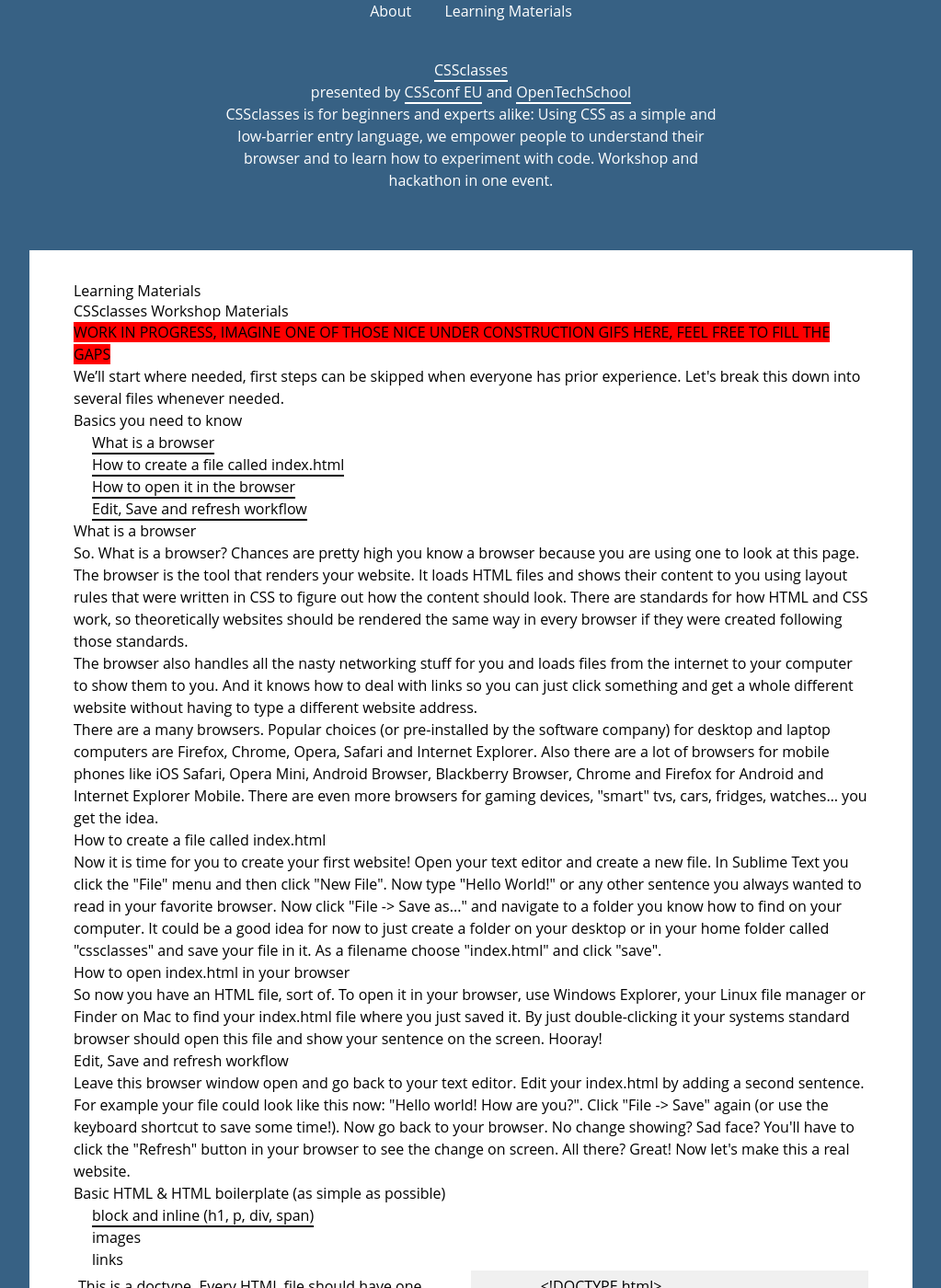
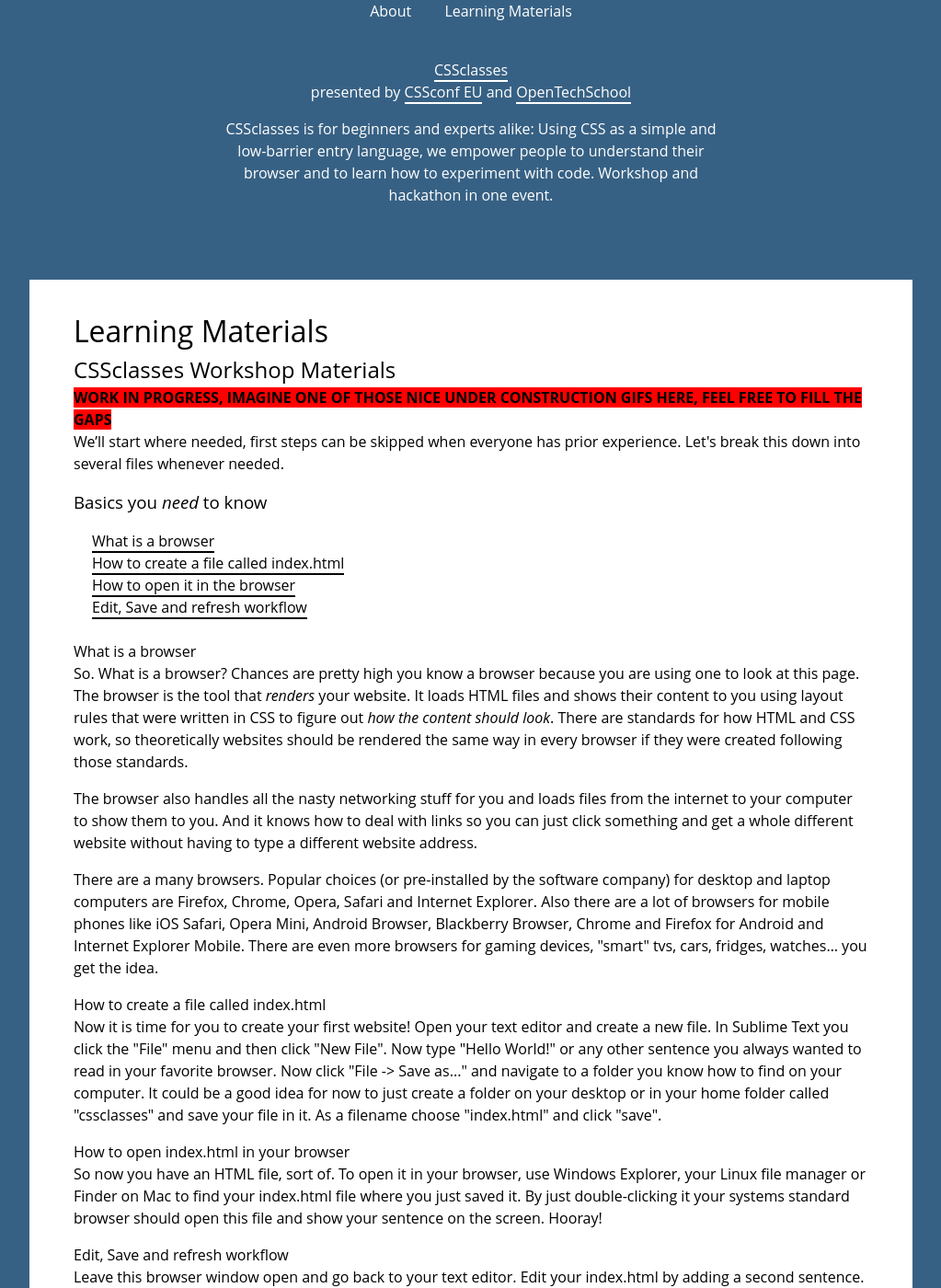
Before and after one commit to cssconf/CSSclasses--old, a Jekyll site: the page built from learning-materials.html, in a window 1280 px wide and 1400 px high. Shown: the whole window at 92% size, without its empty margins (128-1151 px from the left). Built offline with Jekyll 4.4.1, drawn with Linux system fonts in a browser that asks for light colours.

```diff
--- a/css/screen.css
+++ b/css/screen.css
@@ -67,12 +67,7 @@ article, aside, details, figcaption, figure, footer, header, hgroup, menu, nav,
   display: block;
 }
 
-/* line 10, ../_sass/screen.scss */
-* {
-  box-sizing: border-box;
-}
-
-/* line 13, ../_sass/screen.scss */
+/* line 1, ../_sass/_typography.scss */
 body {
   margin: 0;
   padding: 0;
@@ -81,61 +76,128 @@ body {
   font-family: 'Open Sans', sans-serif;
   font-size: 16px;
   line-height: 1.5;
+  text-rendering: optimizeLegibility;
 }
 
-/* line 24, ../_sass/screen.scss */
-h2 {
-  line-height: 1.3;
+/* line 14, ../_sass/_typography.scss */
+body,
+input,
+button {
+  -webkit-font-smoothing: antialiased;
 }
 
-/* line 27, ../_sass/screen.scss */
+/* line 19, ../_sass/_typography.scss */
+h1 {
+  font-size: 2em;
+}
+
+/* line 22, ../_sass/_typography.scss */
+h2 {
+  font-size: 1.5em;
+}
+
+/* line 25, ../_sass/_typography.scss */
+h3 {
+  font-size: 1.17em;
+}
+
+/* line 28, ../_sass/_typography.scss */
+h4 {
+  font-size: 1em;
+}
+
+/* line 31, ../_sass/_typography.scss */
+h5 {
+  font-size: 0.83em;
+}
+
+/* line 34, ../_sass/_typography.scss */
+h6 {
+  font-size: 0.75em;
+}
+
+/* line 38, ../_sass/_typography.scss */
+p {
+  margin-bottom: 1em;
+}
+
+/* line 42, ../_sass/_typography.scss */
+ul, ol {
+  margin-top: 1em;
+  margin-bottom: 1.5em;
+}
+
+/* line 47, ../_sass/_typography.scss */
+strong, b {
+  font-weight: bold;
+}
+
+/* line 50, ../_sass/_typography.scss */
+em, i {
+  font-style: italic;
+}
+
+/* line 55, ../_sass/_typography.scss */
 ul {
   padding-left: 20px;
 }
 
-/* line 30, ../_sass/screen.scss */
+/* line 58, ../_sass/_typography.scss */
 .mark {
   background-color: red;
 }
 
-/* line 35, ../_sass/screen.scss */
-a, a:link, a:visited {
+/* line 11, ../_sass/screen.scss */
+* {
+  box-sizing: border-box;
+}
+
+/* line 14, ../_sass/screen.scss */
+body {
+  margin: 0;
+  padding: 0;
+  background-color: #376184;
+  color: #000;
+}
+
+/* line 23, ../_sass/screen.scss */
+a, a:visited {
   color: inherit;
   border-bottom: 2px solid;
   text-decoration: none;
 }
 
-/* line 40, ../_sass/screen.scss */
+/* line 28, ../_sass/screen.scss */
 a:hover, a:focus {
   opacity: .7;
 }
 
-/* line 43, ../_sass/screen.scss */
+/* line 31, ../_sass/screen.scss */
 .site-header a, .site-footer a, .site-nav a {
   color: #fff;
 }
 
-/* line 48, ../_sass/screen.scss */
+/* line 36, ../_sass/screen.scss */
 .site-header, .site-footer, .main-content {
   max-width: 40em;
   margin: 2em auto;
 }
 
-/* line 52, ../_sass/screen.scss */
+/* line 40, ../_sass/screen.scss */
 .site-header, .site-footer {
   color: #FFF;
   text-align: center;
   padding: 1em;
 }
 
-/* line 57, ../_sass/screen.scss */
+/* line 45, ../_sass/screen.scss */
 .main-content {
   max-width: 60em;
   padding: 1em;
   background-color: #FFF;
 }
 
-/* line 63, ../_sass/screen.scss */
+/* line 51, ../_sass/screen.scss */
 .site-nav {
   position: fixed;
   top: 0;
@@ -144,23 +206,23 @@ a:hover, a:focus {
   background: #376184;
   text-align: center;
 }
-/* line 70, ../_sass/screen.scss */
+/* line 58, ../_sass/screen.scss */
 .site-nav a {
   padding: .5em 1em;
   border: 0;
 }
 
-/* line 78, ../_sass/screen.scss */
+/* line 66, ../_sass/screen.scss */
 .icon svg {
   width: 28px;
 }
 
-/* line 84, ../_sass/screen.scss */
+/* line 72, ../_sass/screen.scss */
 .sidebyside {
   display: block;
   position: relative;
 }
-/* line 87, ../_sass/screen.scss */
+/* line 75, ../_sass/screen.scss */
 .sidebyside:before {
   content: ' ';
   position: absolute;
@@ -171,7 +233,7 @@ a:hover, a:focus {
   display: block;
   z-index: 0;
 }
-/* line 97, ../_sass/screen.scss */
+/* line 85, ../_sass/screen.scss */
 .sidebyside .description {
   width: 50%;
   display: inline-block;
@@ -184,7 +246,7 @@ a:hover, a:focus {
   -webkit-user-select: none;
   user-select: none;
 }
-/* line 109, ../_sass/screen.scss */
+/* line 97, ../_sass/screen.scss */
 .sidebyside .highlight {
   width: 49%;
   display: inline-block;
@@ -194,29 +256,29 @@ a:hover, a:focus {
   z-index: 1;
   position: relative;
 }
-/* line 118, ../_sass/screen.scss */
+/* line 106, ../_sass/screen.scss */
 .sidebyside .highlight pre {
   margin: 0;
 }
 
 @media screen and (min-width: 25em) {
-  /* line 124, ../_sass/screen.scss */
+  /* line 112, ../_sass/screen.scss */
   .site-header, .site-footer {
     padding: 2em 2em;
   }
 
-  /* line 127, ../_sass/screen.scss */
+  /* line 115, ../_sass/screen.scss */
   .main-content {
     padding: 2em 2em;
   }
 }
 @media screen and (min-width: 42.5em) {
-  /* line 132, ../_sass/screen.scss */
+  /* line 120, ../_sass/screen.scss */
   .site-header, .site-footer {
     padding: 2em 3em;
   }
 
-  /* line 135, ../_sass/screen.scss */
+  /* line 123, ../_sass/screen.scss */
   .main-content {
     padding: 2em 3em;
   }
```
Also changed, not shown: _sass/_typography.scss (added, +60 -0 lines), _sass/screen.scss (+2 -14 lines).
